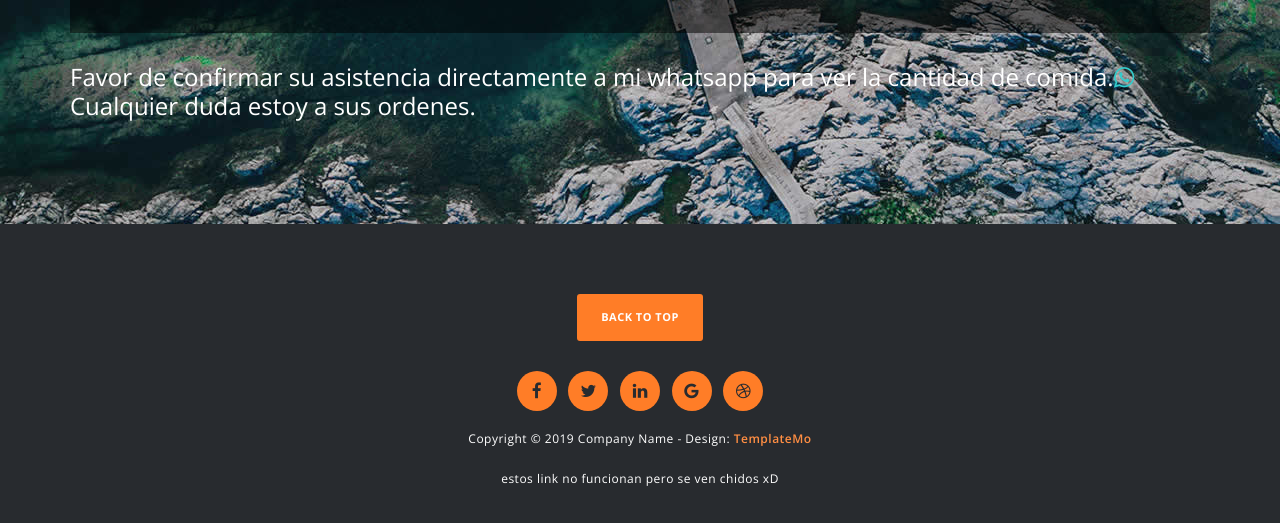
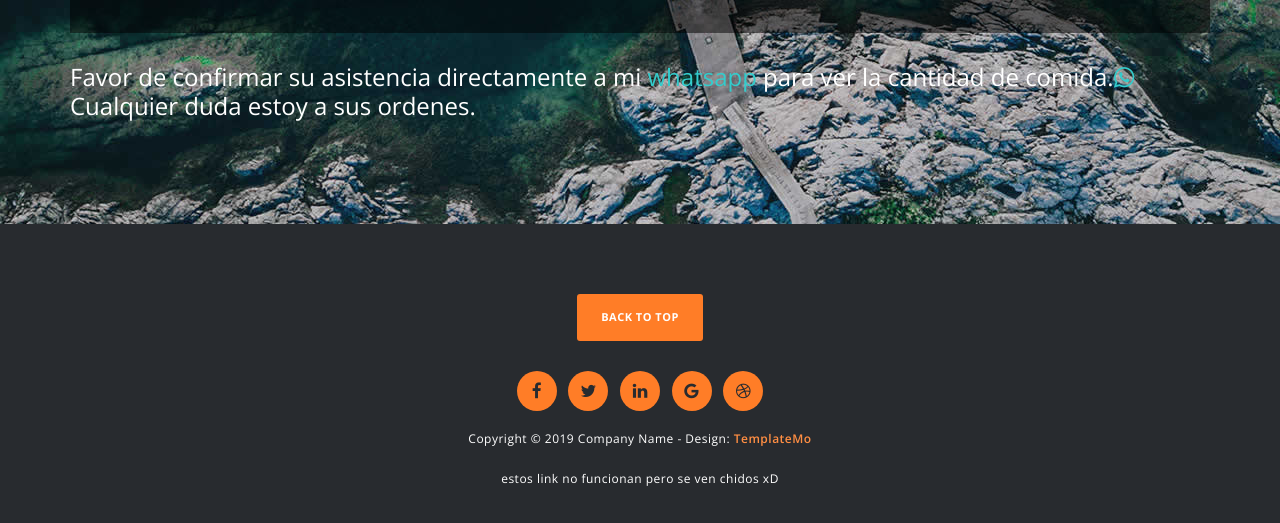
Before and after one commit to Evere23/ever_party, a plain HTML site: page index.html in a window 1280 px wide. Shown: the part 3776-4299 px from the top of the page. Drawn offline with nearby package versions, Linux system fonts and the light colour scheme.

Commit message:
Update index.html

```diff
--- a/index.html
+++ b/index.html
@@ -217,7 +217,7 @@ https://templatemo.com/tm-526-vanilla
                 </div>
                 <div class="col-md-12">
                     <div class="left-text">
-                        <h4>Favor de confirmar su asistencia directamente a mi whatsapp para ver la cantidad de comida.<a href="https://wa.me/3313832505"><i class="fa fa-whatsapp"></i></a> <br> Cualquier duda estoy a sus ordenes.</h4>
+                        <h4>Favor de confirmar su asistencia directamente a mi <a href="https://wa.me/3313832505">whatsapp</a> para ver la cantidad de comida.<a href="https://wa.me/3313832505"><i class="fa fa-whatsapp"></i></a> <br> Cualquier duda estoy a sus ordenes.</h4>
                     </div>
                 </div>
             </div>
```
